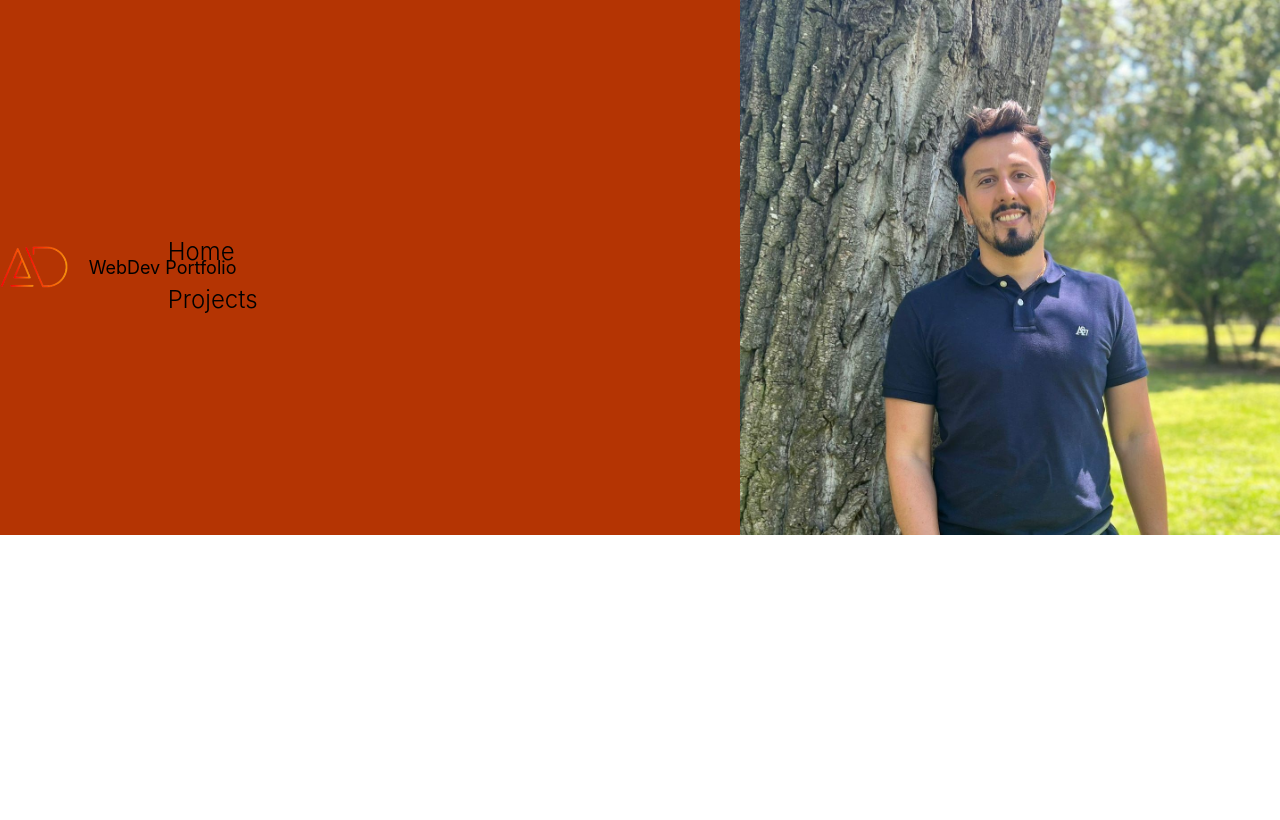
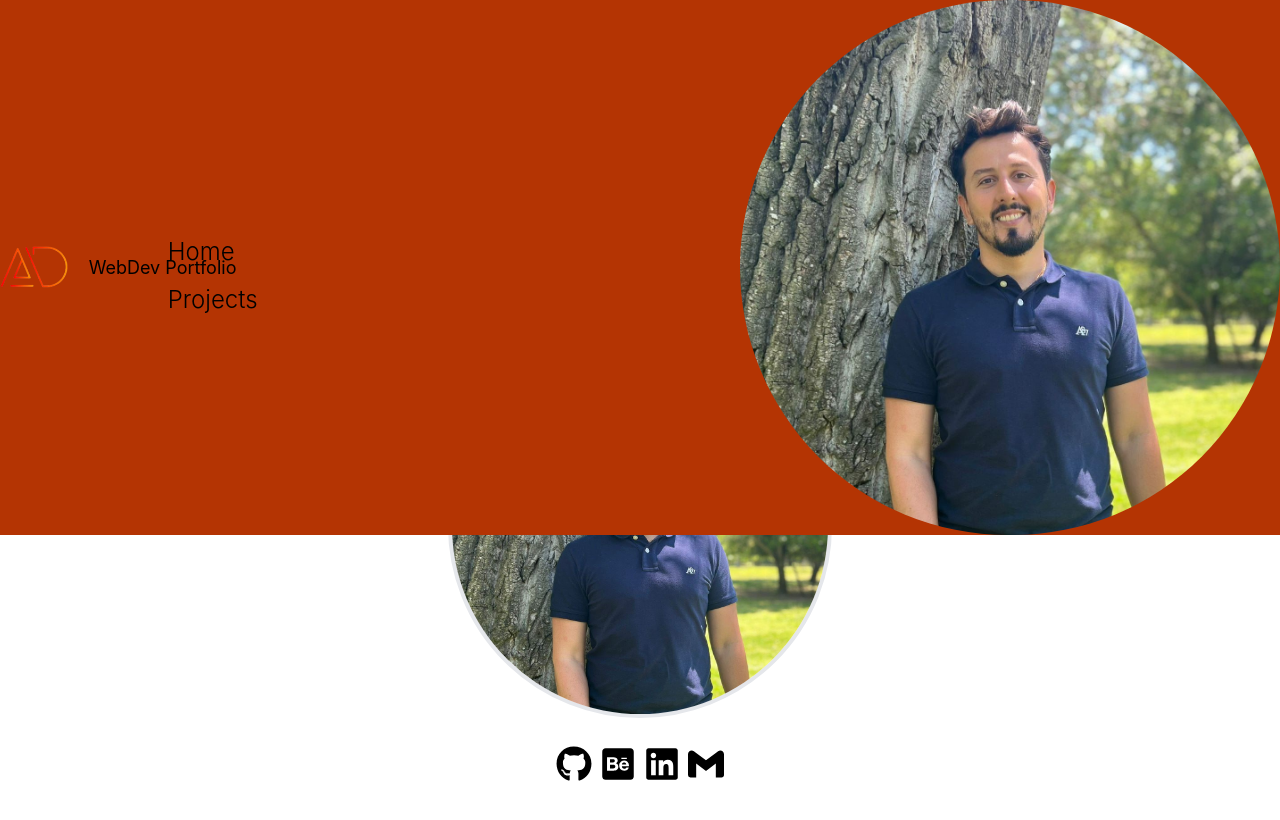
Before and after one commit to AlejandroDuqueG-design/Portfolio, a React (Vite) app: page /aboutme in a window 1280 px wide. Shown: the top 820 px of the page. Built offline with nearby package versions, Linux system fonts and the light colour scheme.

Commit message:
feat: profiel pic and links to github and networking media

```diff
--- a/src/App.tsx
+++ b/src/App.tsx
@@ -3,7 +3,7 @@ import NavBar from "./components/NavBar";
 import HomePage from "./pages/HomePage";
 import ProjectsPage from "./pages/ProjectsPage";
 import AboutMePage from "./pages/AboutMePage";
-import ContactInfoPage from "./pages/ContactInfoPage";
+
 import ProjectDetailsPage from "./pages/ProjectDetailsPage";
 import ErrorPage from "./pages/ErrorPage";
 
@@ -20,7 +20,6 @@ function App() {
         </Route>
         <Route path="/aboutme">
           <Route index element={<AboutMePage />} />
-          <Route path="contactinfo" element={<ContactInfoPage />} />
         </Route>
         <Route path="*" element={<ErrorPage />} />
       </Routes>
--- a/src/components/NavBar.tsx
+++ b/src/components/NavBar.tsx
@@ -1,7 +1,7 @@
 import { Avatar, Navbar, NavbarBrand, NavbarCollapse, NavbarLink, NavbarToggle } from "flowbite-react";
 import { Link, useLocation } from "react-router";
 import ADLogo from "@/assets/ADLogo.png";
-import profileimg from "@/assets/img-perfil.jpg";
+import profileimg from "@/assets/profileimg.jpg";
 import { useEffect } from "react";
 
 function NavBar() {
--- a/src/pages/AboutMePage.tsx
+++ b/src/pages/AboutMePage.tsx
@@ -1,3 +1,9 @@
+import profileimg from "@/assets/profileimg.jpg";
+import { FaGithub } from "react-icons/fa";
+import { FaLinkedin } from "react-icons/fa";
+import { FaBehanceSquare } from "react-icons/fa";
+import { SiGmail } from "react-icons/si";
+
 function AboutMePage() {
   return (
     <div className="flex flex-col items-center justify-center min-h-screen bg-white text-black">
@@ -7,6 +13,15 @@ function AboutMePage() {
         and visually appealing web applications. I am eager to contribute my skills and creativity to a dynamic team, while continuously learning and
         growing in the field of web development.
       </p>
+      <div>
+        <img className="w-96 h-96 rounded-full object-cover border-4 border-gray-200" src={profileimg} alt="Imagen de Perfil" />
+        <div className="flex flex-row items-center justify-center gap-2 py-2 mx-5 my-5">
+          <FaGithub className="text-2xl rounded-1x1 md:text-4xl lg:text-4xl" />
+          <FaBehanceSquare className="text-2xl rounded-1x1 md:text-4xl lg:text-4xl" />
+          <FaLinkedin className="text-2xl rounded-1x1 md:text-4xl lg:text-4xl" />
+          <SiGmail className="text-2xl rounded-1x1 md:text-4xl lg:text-4xl" />
+        </div>
+      </div>
     </div>
   );
 }
--- a/src/pages/ContactInfoPage.tsx
+++ /dev/null
@@ -1,4 +0,0 @@
-function ContactInfoPage() {
-  return <div>This is my contact information page.</div>;
-}
-export default ContactInfoPage;
```
Also changed, not shown: src/assets/profileimg.jpg (renamed from src/assets/img-perfil.jpg).
